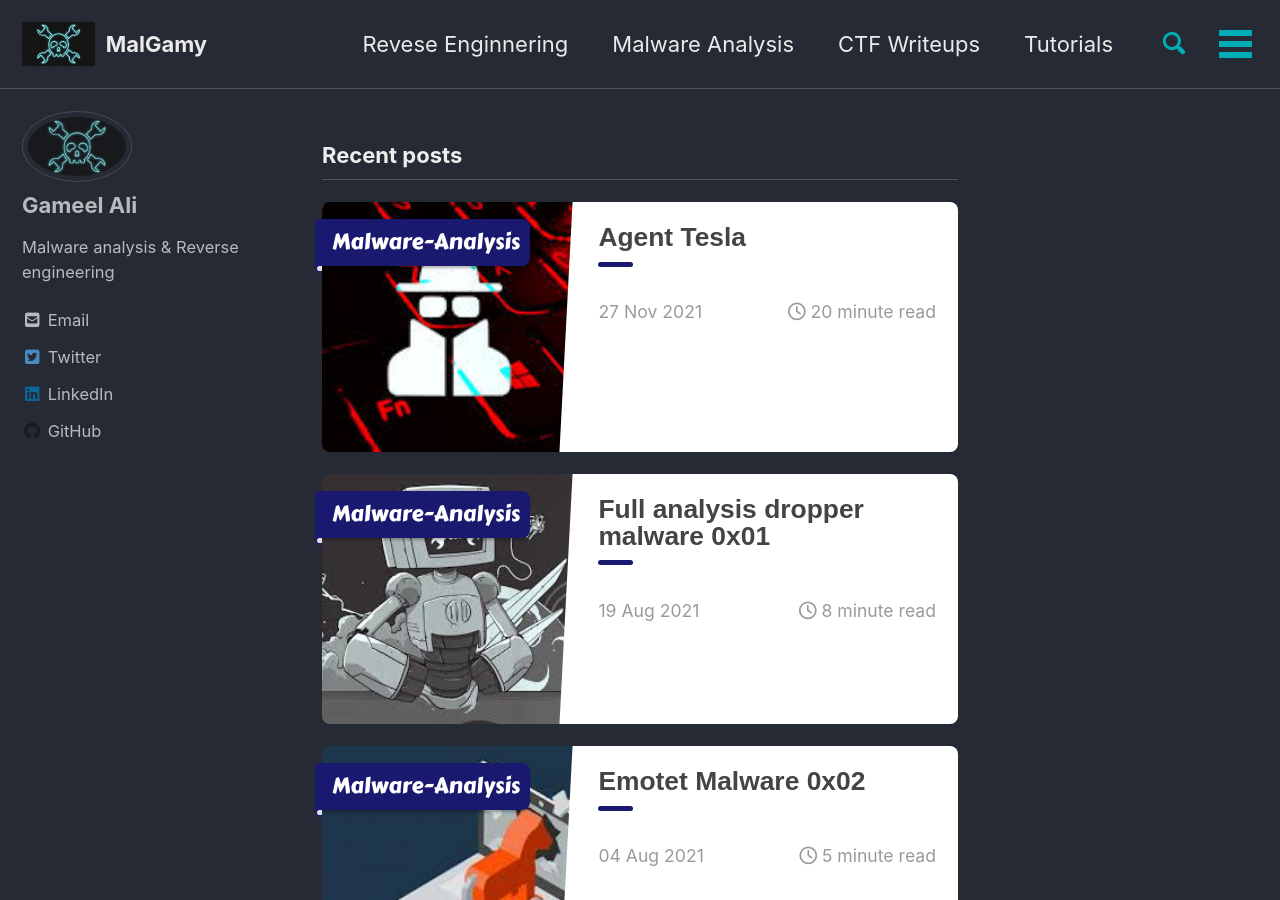
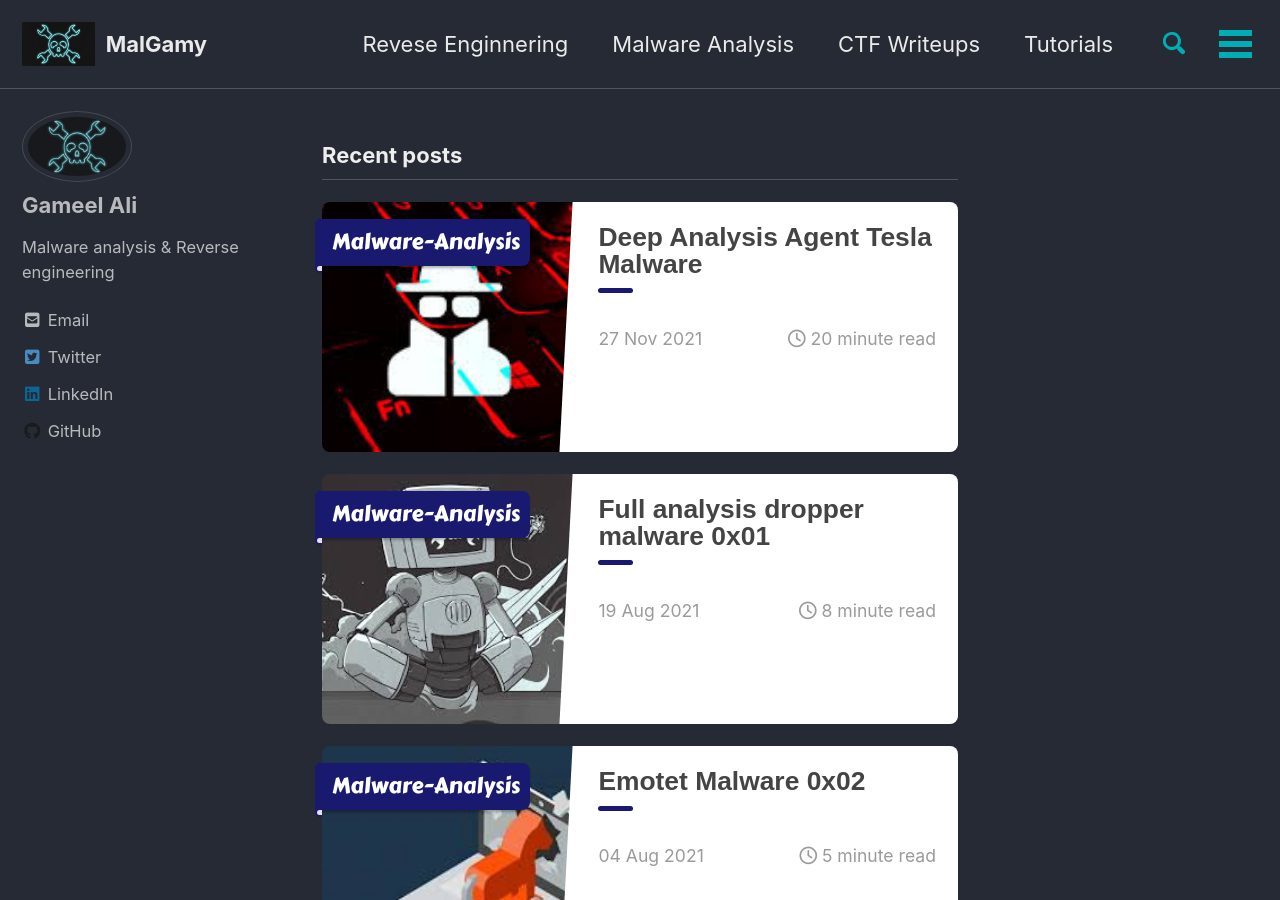
Before and after one commit to MalGamy/MalGamy.github.io, a Jekyll site: the page built from index.html, in a window 1280 px wide and 900 px high. Built offline with Jekyll 4.4.1, drawn with Linux system fonts in a browser that asks for light colours; cached includes are drawn as plain includes; nearby versions of some CDN libraries; the list of posts is cut into pages by our own code.

Commit message:
Update 2021-11-27-Deep Analysis Agent Tesla.md

```diff
--- a/_posts/Malware-Analysis/2021-11-27-Deep Analysis Agent Tesla.md
+++ b/_posts/Malware-Analysis/2021-11-27-Deep Analysis Agent Tesla.md
@@ -1,5 +1,5 @@
 ---
-title: Agent Tesla
+title: Deep Analysis Agent Tesla Malware
 classes: wide
 header:
   teaser: /img/Agent_Tesla.jpg
```
